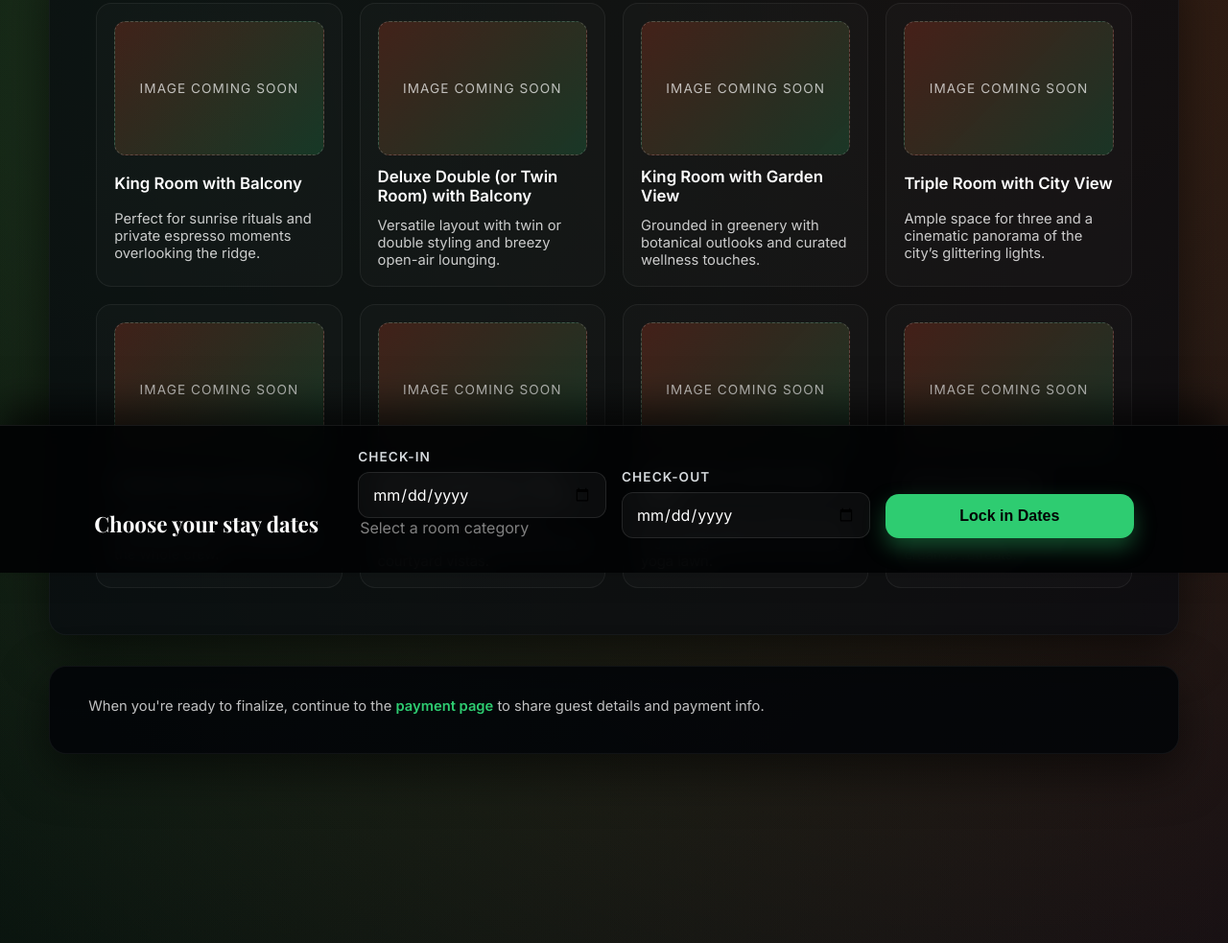
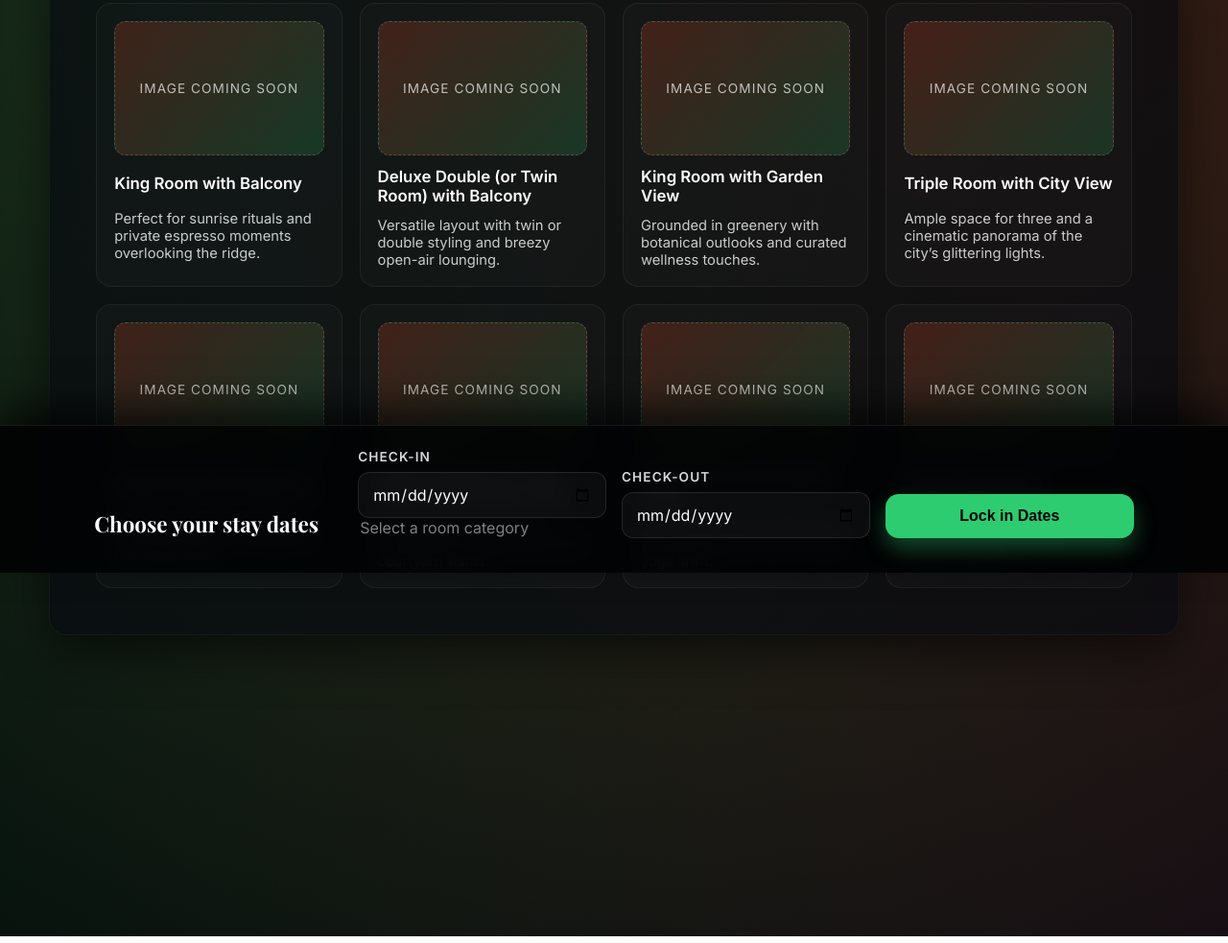
Before and after one commit to catlikesice/LivinRestaurantHotelTbilisi, a plain HTML site: page booking/booking.html in a window 1280 px wide. Shown: the part 203-1186 px from the top of the page at 96% size. Drawn offline with nearby package versions, Linux system fonts and the light colour scheme.

Commit message:
Remove booking form from booking.html
Removed the booking form and associated instructions from the booking page.

```diff
--- a/booking/booking.html
+++ b/booking/booking.html
@@ -481,14 +481,6 @@
         </div>
       </section>
 
-        <form id="booking-form" class="booking-form">
-
-        <p class="handoff">
-          When you're ready to finalize, continue to the
-          <a href="./payment.html">payment page</a> to share guest details and payment info.
-        </p>
-
-      </form>
     </main>
 
     <section class="date-box" aria-label="Stay dates selector">
```
